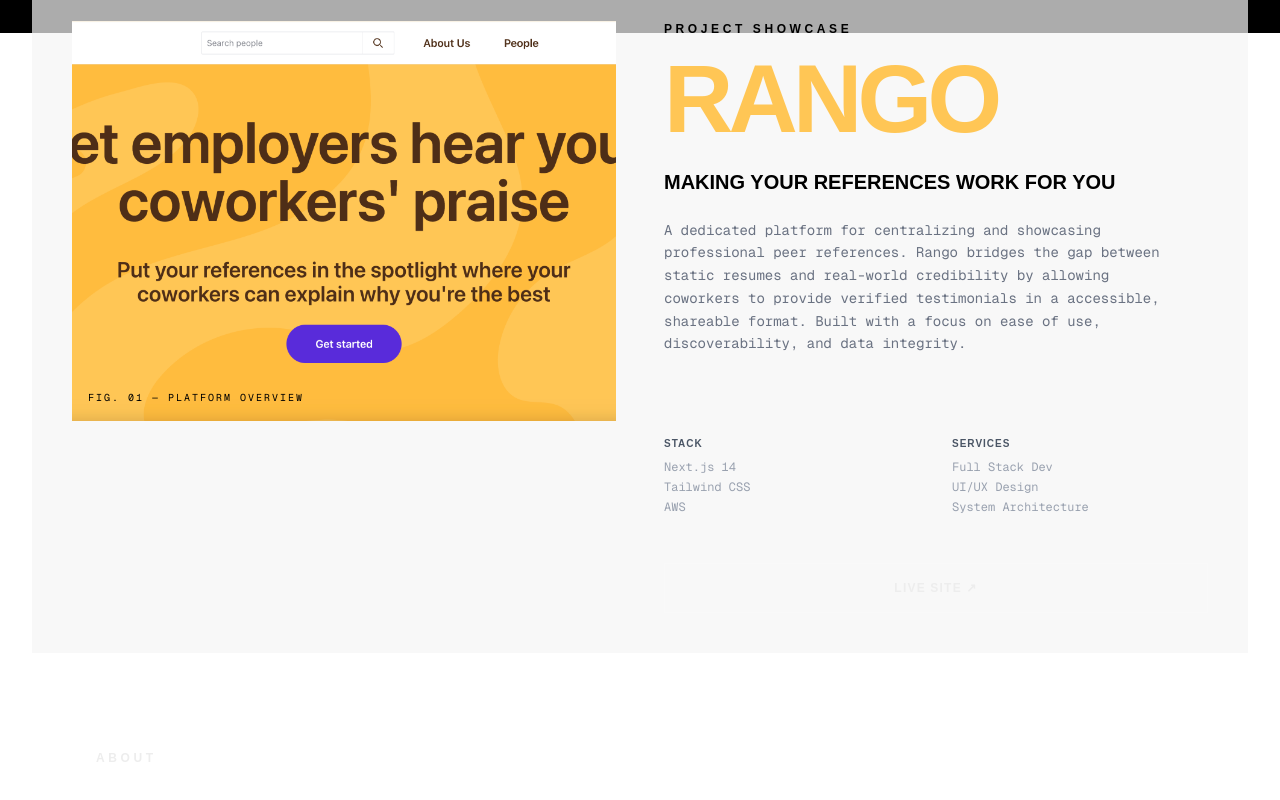
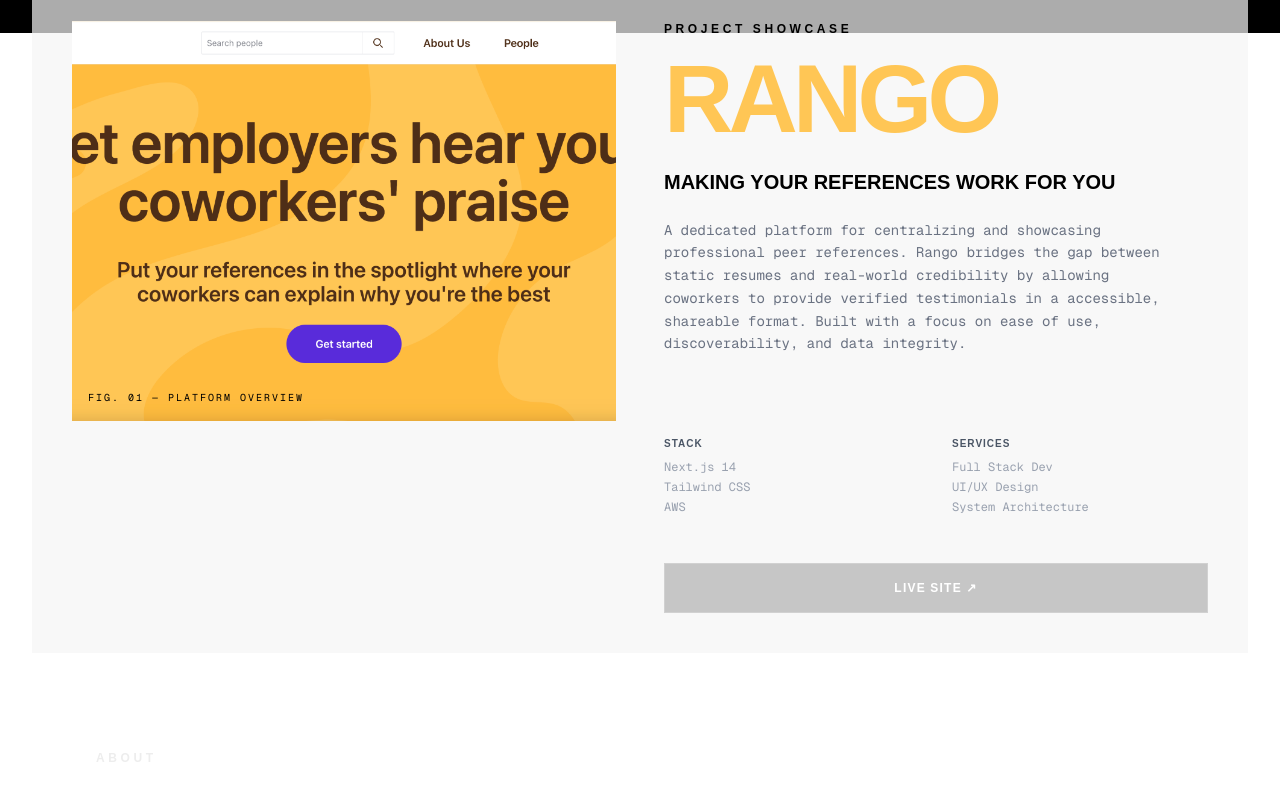
Before and after one commit to sANDROsARAN/portfolio-2024, a Next.js app: page / in a window 1280 px wide. Shown: the part 767-1567 px from the top of the page. Built offline with nearby package versions, Linux system fonts and the light colour scheme.

Commit message:
rango colours

```diff
--- a/src/app/globals.css
+++ b/src/app/globals.css
@@ -18,6 +18,7 @@
 @theme{
   --color-accentblue: #B3CCFF;
   --color-bg-day: #FFFFFF;
+  --color-rango-yellow: #ffc655;
 
 }
 
--- a/src/app/page.tsx
+++ b/src/app/page.tsx
@@ -24,6 +24,7 @@ export default function Home() {
       </section>
 
       <section id="work" className="px-8 py-12 border-t border-white/10">
+
         <div className={dayStatus ? "grid grid-cols-1 lg:grid-cols-2 gap-12 items-start bg-neutral-100/70 p-10" :
            "grid grid-cols-1 lg:grid-cols-2 gap-12 items-start bg-gray-950/70 p-10"}>
           {/* LEFT COLUMN: The Visual */}
@@ -59,7 +60,7 @@ export default function Home() {
                 </p>
               </div>
 
-              <h2 className="text-6xl md:text-8xl font-black uppercase tracking-tighter mb-8 leading-[0.8] text-[#ffc655]">
+              <h2 className="text-6xl md:text-8xl font-black uppercase tracking-tighter mb-8 leading-[0.8] text-rango-yellow">
                 RANGO
               </h2>
 
@@ -104,7 +105,7 @@ export default function Home() {
                 <a
                   href="https://www.rango.com.au/"
                   target="_blank"
-                  className="inline-block w-full text-center py-4 border border-white/20 hover:bg-white hover:text-black transition-all duration-300 font-bold uppercase tracking-widest text-xs"
+                  className="inline-block w-full text-center py-4 border border-white/20 hover:bg-rango-yellow hover:text-black transition-all duration-300 font-bold uppercase tracking-widest text-xs bg-black/20 text-white"
                 >
                   Live Site ↗
                 </a>
```
